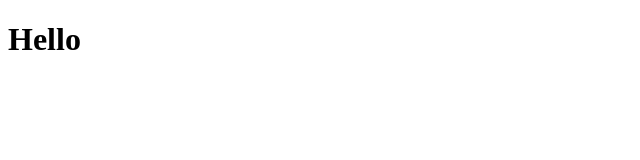
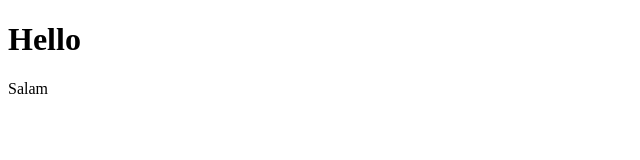
Before and after one commit to Abdul-Salam93/sample, a plain HTML site: page index.html in a window 1280 px wide. Shown: the full height of the page, 0-640 px from the left. Drawn offline with Linux system fonts and the light colour scheme.

Commit message:
second commit

```diff
--- a/index.html
+++ b/index.html
@@ -8,5 +8,6 @@
 </head>
 <body>
     <h1>Hello</h1>
+    <p>Salam</p>
 </body>
 </html>
```
